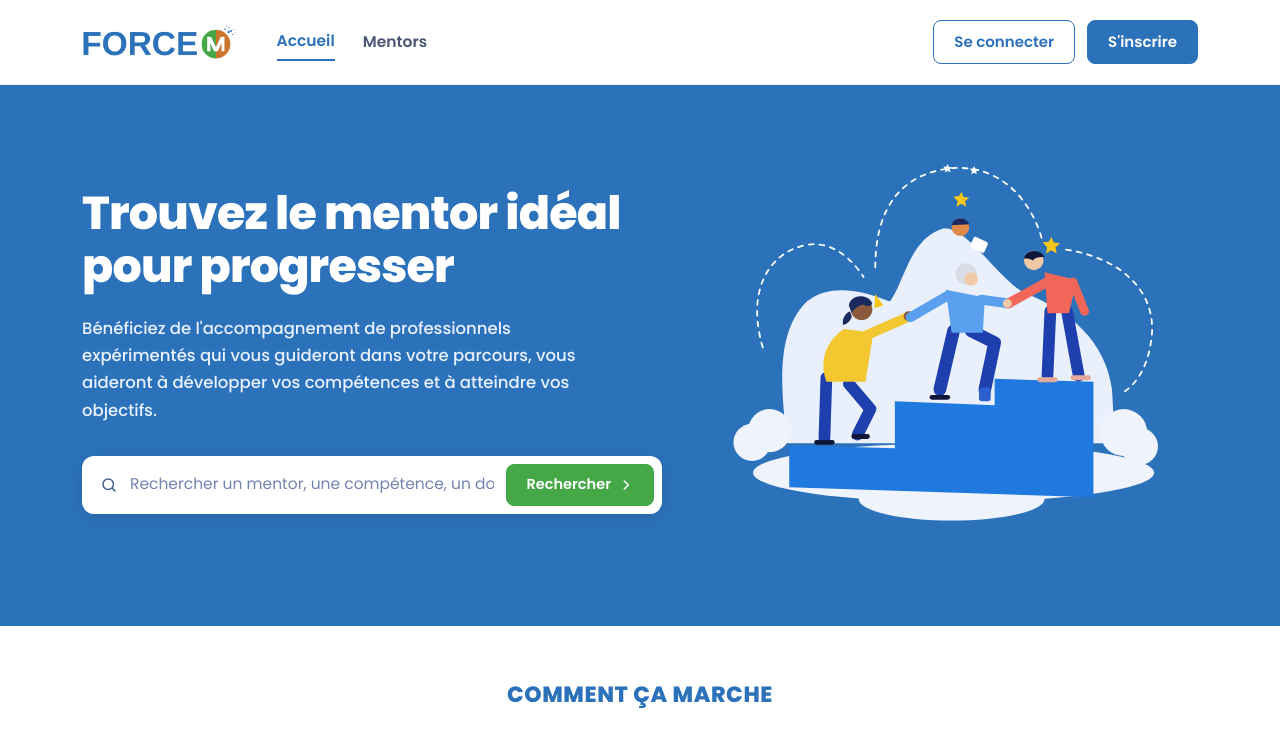
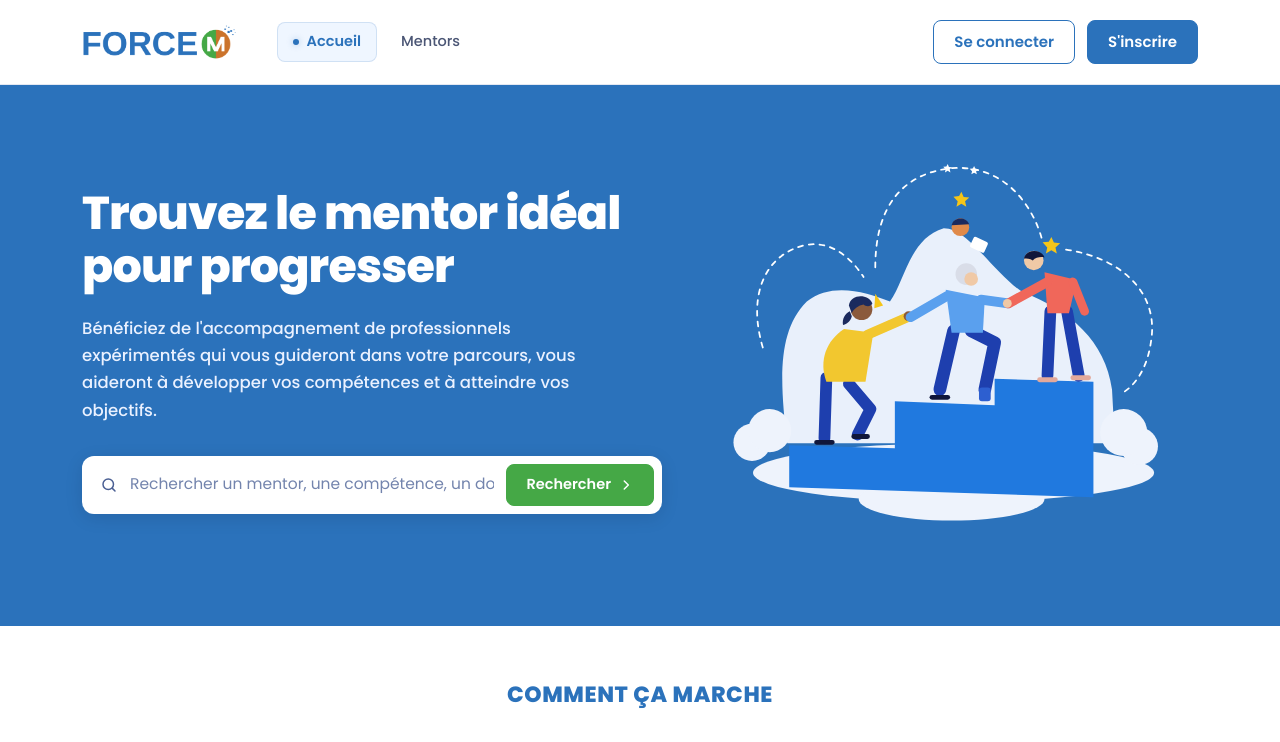
Before and after one commit to johaoooo/force-mentor, an Angular app in the folder frontend/: page / in a window 1280 px wide. Shown: the top 742 px of the page. Built offline with nearby package versions, Linux system fonts and the light colour scheme; no server answers.

Commit message:
fix(navbar): indicateur de menu actif moderne (capsule subtile + micro-point) sans soulignement

```diff
--- a/frontend/src/styles.css
+++ b/frontend/src/styles.css
@@ -80,23 +80,45 @@ a {
 
 .navbar__links {
   display: flex;
-  gap: 28px;
-  font-size: 15.5px;
-  font-weight: 600;
+  gap: 8px;
+  font-size: 14.5px;
+  font-weight: 500;
   flex: 1;
   align-items: center;
 }
 
 .navbar__links a {
   color: var(--muted);
-  transition: color 0.15s ease;
-  padding: 6px 0;
+  text-decoration: none;
+  padding: 8px 16px;
+  border-radius: 8px;
+  transition: all 0.2s ease;
+  display: inline-flex;
+  align-items: center;
+  white-space: nowrap;
 }
 
-.navbar__links a:hover,
+.navbar__links a:hover {
+  color: var(--blue);
+  background: rgba(43, 114, 187, 0.05);
+}
+
 .navbar__links a.active {
   color: var(--blue);
-  border-bottom: 2px solid var(--blue);
+  background: #eff6ff;
+  box-shadow: inset 0 0 0 1px rgba(43, 114, 187, 0.16);
+  font-weight: 600;
+}
+
+.navbar__links a.active::before {
+  content: "";
+  display: inline-block;
+  width: 6px;
+  height: 6px;
+  border-radius: 50%;
+  background-color: var(--blue);
+  margin-right: 8px;
+  box-shadow: 0 0 6px rgba(43, 114, 187, 0.35);
 }
 
 .navbar__actions {
```
Also changed, not shown: 1 other file (tests, documents, lock files or other folders).
